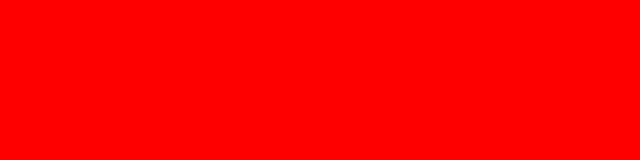
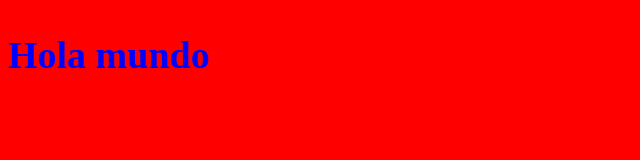
Before and after one commit to K-TAX/EjemploGitParaTallerIntegrado, a plain HTML site: page index.html in a window 1280 px wide. Shown: the whole page, without its empty margins (0-640 px from the left). Drawn offline with Linux system fonts and the light colour scheme.

Commit message:
version 3

```diff
--- /dev/null
+++ b/estilos.css
@@ -0,0 +1,7 @@
+h1{
+    display: inline-block;
+    color:blue;
+    font-size: 38px;
+
+
+}
--- a/index.html
+++ b/index.html
@@ -5,6 +5,7 @@
     <meta name="viewport" content="width=device-width, initial-scale=1.0">
     <meta http-equiv="X-UA-Compatible" content="ie=edge">
     <title>Ejemplo GIt</title>
+    <link href="estilos.css" rel="stylesheet"/>
     <style>
         body{
             background-color: red;
@@ -13,6 +14,6 @@
 </head>
 <body>
 
-
+    <h1> Hola mundo </h1>
 </body>
 </html>
```
